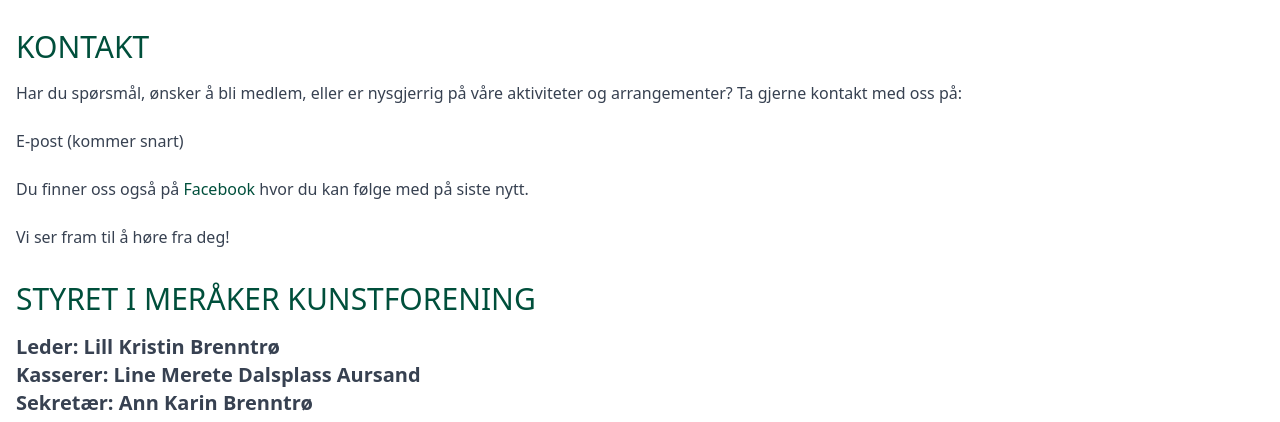
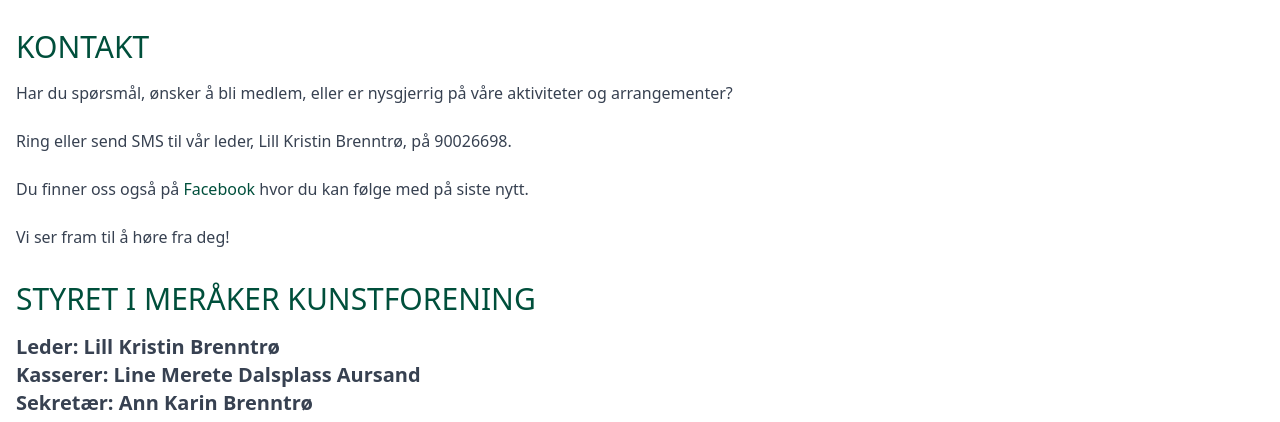
Before and after one commit to Andersgoliversen/meraakerkunstforening, a plain HTML site: page kontakt.html in a window 1280 px wide. Shown: the part 361-783 px from the top of the page. Drawn offline with nearby package versions, Linux system fonts and the light colour scheme.

Commit message:
added contact information

```diff
--- a/kontakt.html
+++ b/kontakt.html
@@ -131,11 +131,9 @@
     <section id="kontakt" class="my-8">
       <h1 class="text-3xl mb-4 text-[oklch(0.378_0.077_168.94)]">KONTAKT</h1>
       <p class="text-gray-700 mb-6">
-        Har du spørsmål, ønsker å bli medlem, eller er nysgjerrig på våre aktiviteter og arrangementer? Ta gjerne
-        kontakt med oss på:
-      </p>
+        Har du spørsmål, ønsker å bli medlem, eller er nysgjerrig på våre aktiviteter og arrangementer?
       <p class="text-gray-700 mb-6">
-        E-post (kommer snart)
+        Ring eller send SMS til vår leder, Lill Kristin Brenntrø, på 90026698.
       </p>
       <p class="text-gray-700 mb-6">
         Du finner oss også på <a href="https://www.facebook.com/p/Mer%C3%A5ker-kunstforening-100064623312280/"
```
